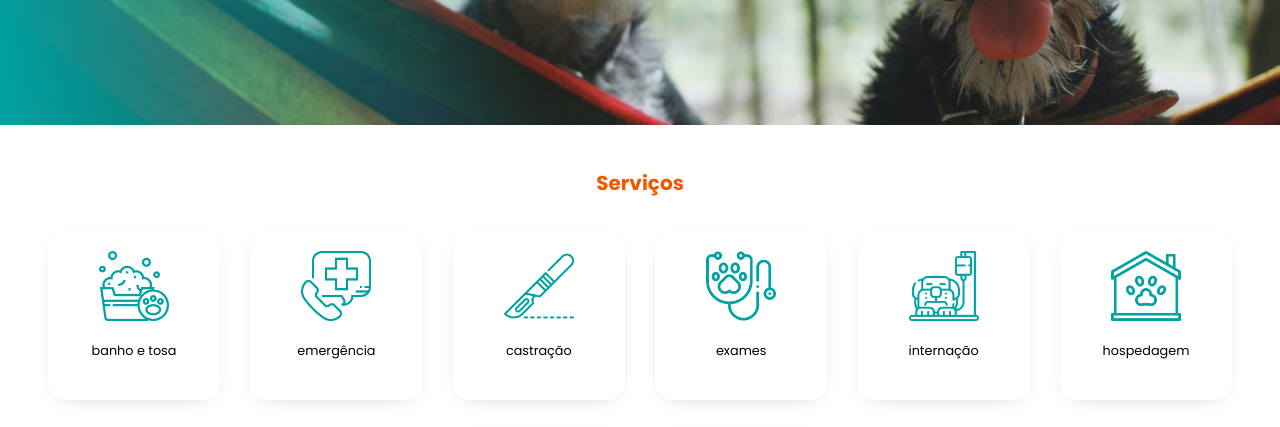
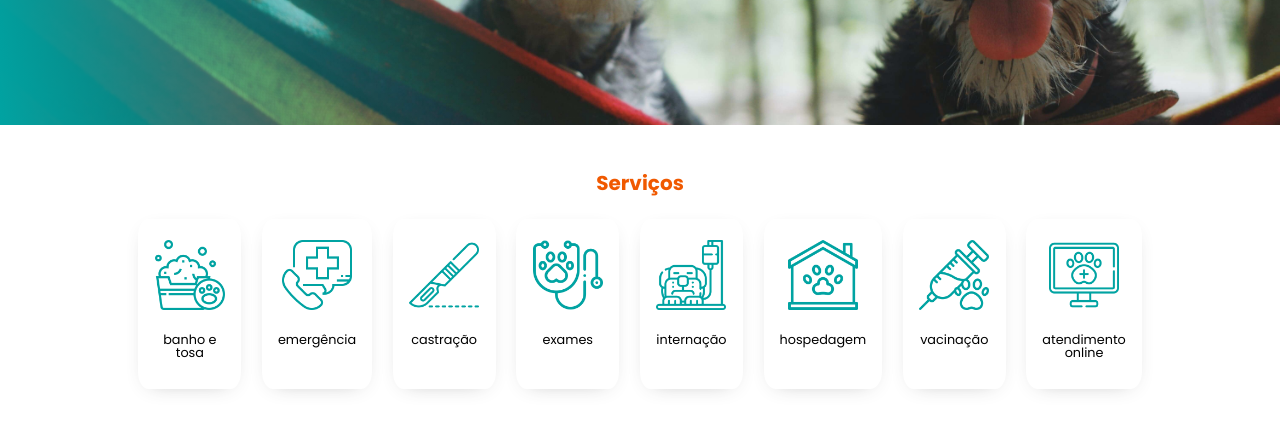
Before and after one commit to junior-l/Pepet-web, a plain HTML site: page index.html in a window 1280 px wide. Shown: the part 357-784 px from the top of the page. Drawn offline with Linux system fonts and the light colour scheme.

Commit message:
serviços-desktop finalizados

```diff
--- a/assets/css/servicos.css
+++ b/assets/css/servicos.css
@@ -62,3 +62,16 @@
 
   }
 }
+
+
+@media (min-width: 1024px){
+  .servicos__lista{
+    flex-wrap: nowrap;
+    align-items:  left;
+    gap: 0;
+    justify-content: space-between;
+    width: 80%;
+    margin: auto;
+  }
+
+}
--- a/index.html
+++ b/index.html
@@ -48,7 +48,6 @@
     </section>
 
     <section id="servicos">
-      <div class="container">
       <h2 class="servicos__titulo titulo__default">Serviços</h2>
       <ul class="servicos__lista">
         <li class="servicos__item">
@@ -100,7 +99,7 @@
           </a>
         </li>
       </ul>
-      </div>
+
     </section>
     <section id="shop">
       <h2 class="shop__titulo titulo__default">Shop</h2>
```
Also changed, not shown: assets/css/banner.css (line endings or trailing spaces).
